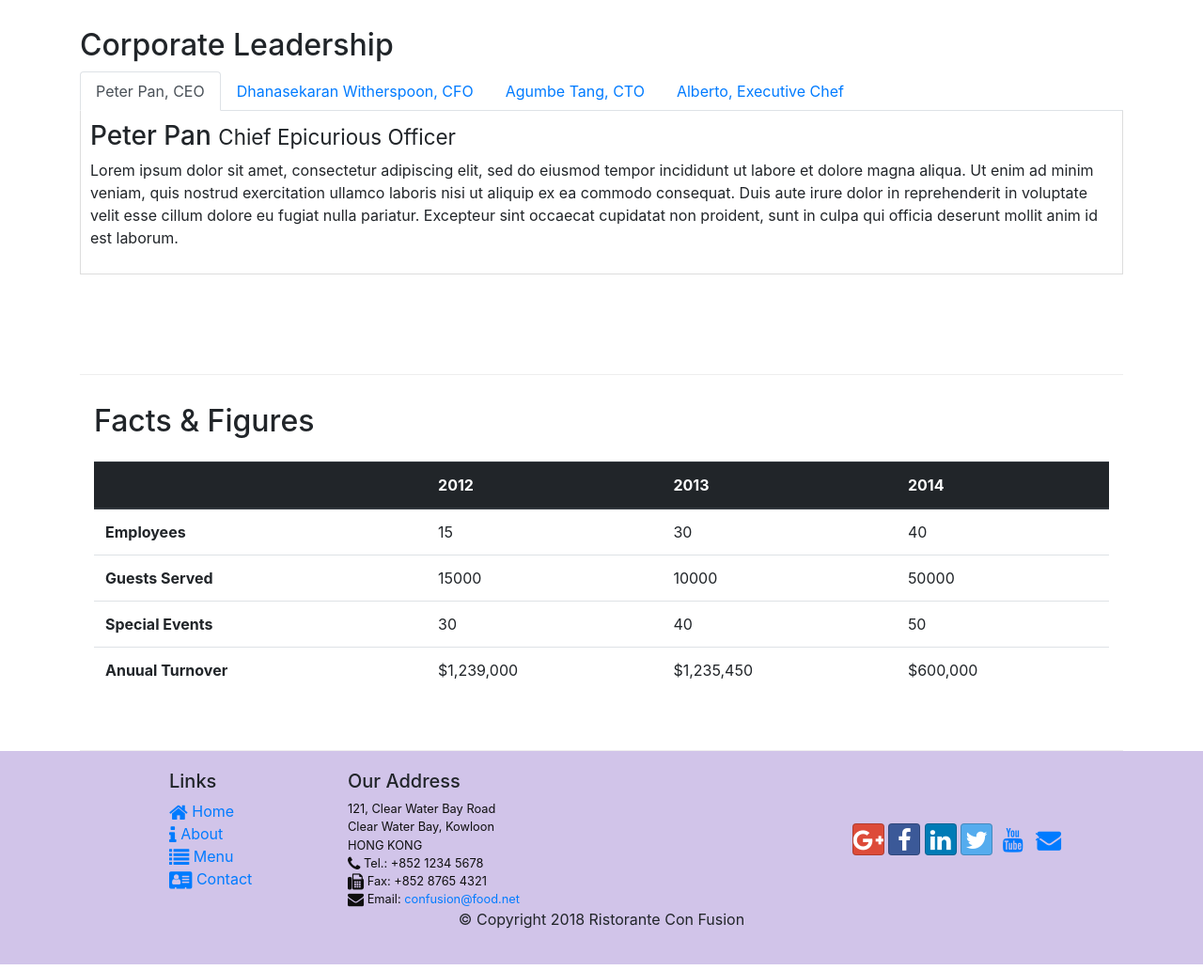
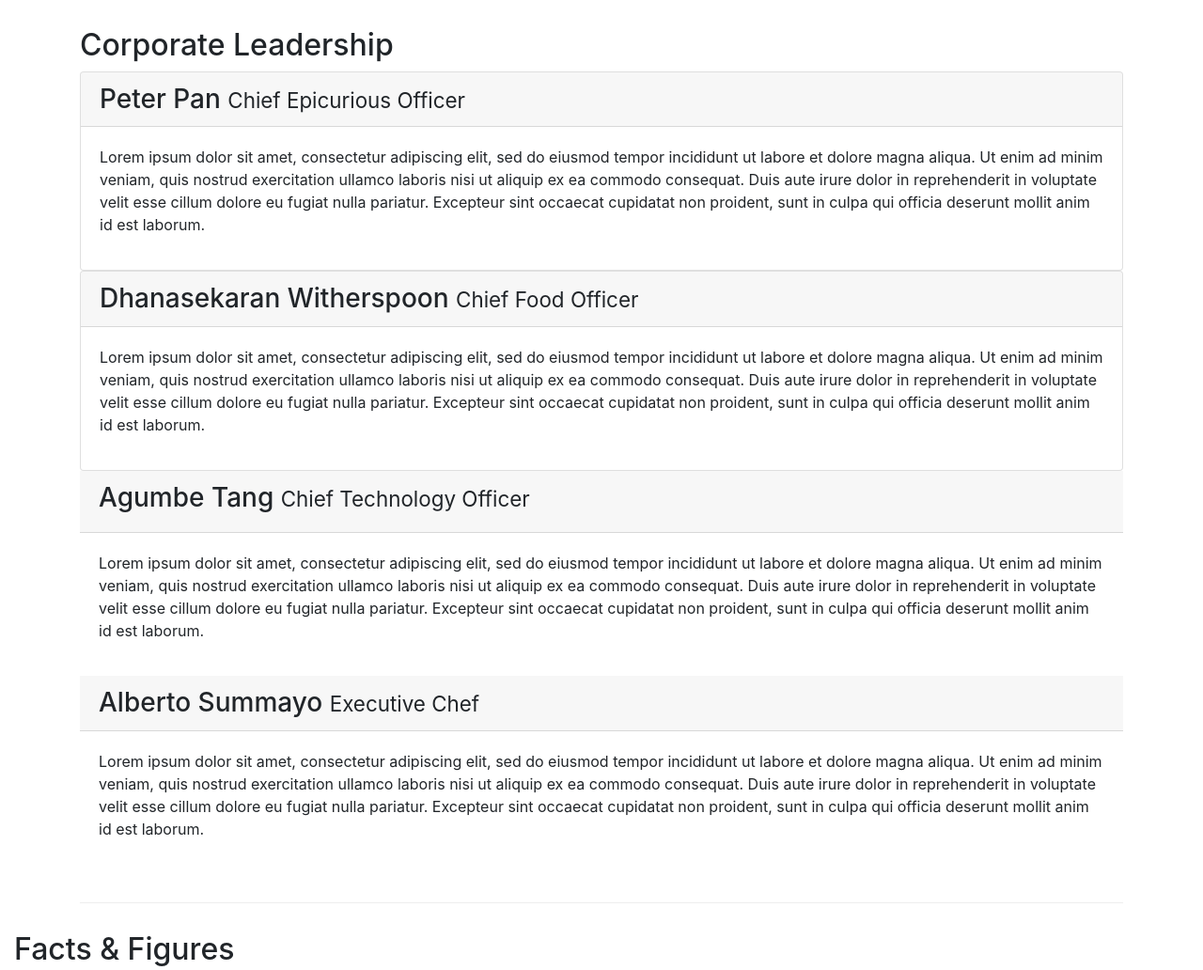
Before and after one commit to najam-saad/front-end-ui-course, a website: page aboutus.html in a window 1280 px wide. Shown: the part 1051-2083 px from the top of the page at 94% size. Drawn offline with nearby package versions, Linux system fonts and the light colour scheme; files whose address does not match are found by name.

Commit message:
Accordion

```diff
--- a/aboutus.html
+++ b/aboutus.html
@@ -109,54 +109,89 @@
         <div class="row row-content">
             <div >
                 <h2>Corporate Leadership</h2>
-                <ul class="nav nav-tabs">
-                    <li class="nav-item">
-                        <a class="nav-link active" role="tab" data-toggle="tab" href="#peter">Peter Pan, CEO </a>
 
-                    </li>
+                <div id="accordion">
+                    <div class="card" >
+                        <div class="card-header" role="tab" id="peterhead">
 
-                    <li class="nav-item">
-                        <a class="nav-link " role="tab" data-toggle="tab" href="#danny">Dhanasekaran Witherspoon, CFO </a>
-                    </li>
 
-                    <li class="nav-item">
-                        <a class="nav-link" role="tab" data-toggle="tab" href="#agumbe">Agumbe Tang, CTO </a>
-                    </li>
+                                <a data-toggle="collapse" data-target="#peter">
+                                    <h3 class="mb-0">Peter Pan <small>Chief Epicurious Officer</small>   </h3>
+                                </a>
 
-                    <li class="nav-item">
-                        <a class="nav-link " role="tab" data-toggle="tab" href="#alberto">Alberto, Executive Chef </a>
-                    </li>
+                        </div>
 
-                </ul>
-                <div class="tab-content">
-                    <div role="tabpanel" class="tab-pane fade show active" id="peter">
-                        <h3>Peter Pan <small>Chief Epicurious Officer</small></h3>
-                        <p>Lorem ipsum dolor sit amet, consectetur adipiscing elit, sed do eiusmod tempor incididunt ut labore et dolore magna aliqua. Ut enim ad minim veniam, quis nostrud exercitation ullamco laboris nisi ut aliquip ex ea commodo consequat. Duis aute irure dolor in reprehenderit in voluptate velit esse cillum dolore eu fugiat nulla pariatur. Excepteur sint occaecat cupidatat non proident, sunt in culpa qui officia deserunt mollit anim id est laborum.</p>
+                        <div id="peter" class="collapse show" data-parent="#accordion">
+                            <div class="card-body" >
+                                <p>Lorem ipsum dolor sit amet, consectetur adipiscing elit, sed do eiusmod tempor incididunt ut labore et dolore magna aliqua. Ut enim ad minim veniam, quis nostrud exercitation ullamco laboris nisi ut aliquip ex ea commodo consequat. Duis aute irure dolor in reprehenderit in voluptate velit esse cillum dolore eu fugiat nulla pariatur. Excepteur sint occaecat cupidatat non proident, sunt in culpa qui officia deserunt mollit anim id est laborum.</p>
 
-                    </div>
-
-                    <div role="tabpanel" class="tab-pane fade " id="danny" >
-                        <h3>Dhanasekaran Witherspoon <small>Chief Food Officer</small></h3>
-                        <p>Lorem ipsum dolor sit amet, consectetur adipiscing elit, sed do eiusmod tempor incididunt ut labore et dolore magna aliqua. Ut enim ad minim veniam, quis nostrud exercitation ullamco laboris nisi ut aliquip ex ea commodo consequat. Duis aute irure dolor in reprehenderit in voluptate velit esse cillum dolore eu fugiat nulla pariatur. Excepteur sint occaecat cupidatat non proident, sunt in culpa qui officia deserunt mollit anim id est laborum.</p>
+                            </div>
+                        </div>
 
 
                     </div>
 
-                    <div role="tabpanel" class="tab-pane fade  " id="agumbe" >
-                        <h3>Agumbe Tang <small>Chief Technology Officer</small></h3>
-                        <p>Lorem ipsum dolor sit amet, consectetur adipiscing elit, sed do eiusmod tempor incididunt ut labore et dolore magna aliqua. Ut enim ad minim veniam, quis nostrud exercitation ullamco laboris nisi ut aliquip ex ea commodo consequat. Duis aute irure dolor in reprehenderit in voluptate velit esse cillum dolore eu fugiat nulla pariatur. Excepteur sint occaecat cupidatat non proident, sunt in culpa qui officia deserunt mollit anim id est laborum.</p>
+                    <div class="card" >
+                        <div class="card-header" role="tab" id="dannyhead">
+
+
+                                <a data-toggle="collapse" data-target="#danny">
+                                    <h3 class="mb-0">Dhanasekaran Witherspoon <small>Chief Food Officer</small></h3>
+                                </a>
+
+                        </div>
+
+                        <div id="danny" class="collapse show" data-parent="#accordion">
+                            <div class="card-body" >
+                                <p>Lorem ipsum dolor sit amet, consectetur adipiscing elit, sed do eiusmod tempor incididunt ut labore et dolore magna aliqua. Ut enim ad minim veniam, quis nostrud exercitation ullamco laboris nisi ut aliquip ex ea commodo consequat. Duis aute irure dolor in reprehenderit in voluptate velit esse cillum dolore eu fugiat nulla pariatur. Excepteur sint occaecat cupidatat non proident, sunt in culpa qui officia deserunt mollit anim id est laborum.</p>
+
+                            </div>
+                        </div>
 
 
                     </div>
 
-                    <div role="tabpanel" class="tab-pane fade " id="alberto" >
-                        <h3>Alberto Summayo <small>Executive Chef</small></h3>
+                    <div class="card-header" role="tab" id="agumbehead">
+
+
+                        <a data-toggle="collapse" data-target="#agumbe">
+                            <h3 class="mb-2">Agumbe Tang <small>Chief Technology Officer</small></h3>
+                        </a>
+
+                </div>
+
+                <div id="agumbe" class="collapse show" data-parent="#accordion">
+                    <div class="card-body" >
                         <p>Lorem ipsum dolor sit amet, consectetur adipiscing elit, sed do eiusmod tempor incididunt ut labore et dolore magna aliqua. Ut enim ad minim veniam, quis nostrud exercitation ullamco laboris nisi ut aliquip ex ea commodo consequat. Duis aute irure dolor in reprehenderit in voluptate velit esse cillum dolore eu fugiat nulla pariatur. Excepteur sint occaecat cupidatat non proident, sunt in culpa qui officia deserunt mollit anim id est laborum.</p>
 
+                    </div>
+                </div>
 
-                    </div>
+                <div class="card-header" role="tab" id="albertohead">
+
+
+                    <a data-toggle="collapse" data-target="#alberto">
+                        <h3 class="mb-0">Alberto Summayo <small>Executive Chef</small></h3>
+                    </a>
+
+            </div>
+
+            <div id="alberto" class="collapse show" data-parent="#accordion">
+                <div class="card-body" >
+                    <p>Lorem ipsum dolor sit amet, consectetur adipiscing elit, sed do eiusmod tempor incididunt ut labore et dolore magna aliqua. Ut enim ad minim veniam, quis nostrud exercitation ullamco laboris nisi ut aliquip ex ea commodo consequat. Duis aute irure dolor in reprehenderit in voluptate velit esse cillum dolore eu fugiat nulla pariatur. Excepteur sint occaecat cupidatat non proident, sunt in culpa qui officia deserunt mollit anim id est laborum.</p>
 
                 </div>
+            </div>
+
+
+        </div>
+
+
+            </div>
+
+                </div>
+
+
            </div>
        </div>
 
```
